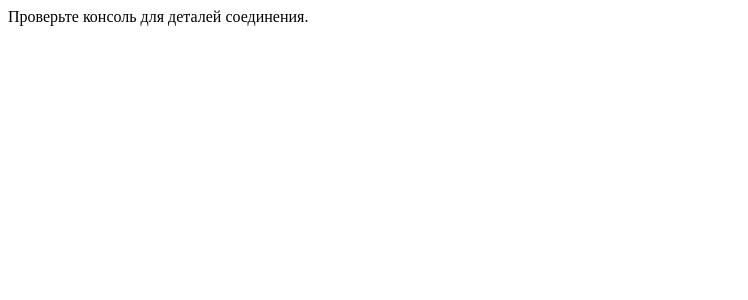
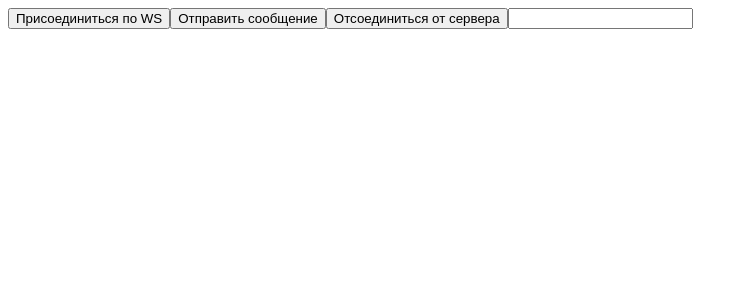
Before and after one commit to Alf51/MiniContactCenter-Client, a React (Create React App) app: page / in a window 1280 px wide. Shown: the top 300 px of the page, without its empty margins (0-748 px from the left). Built offline with nearby package versions, Linux system fonts and the light colour scheme; no server answers.

Commit message:
Добавил возможность отправлять сообщения на сервер

```diff
--- /dev/null
+++ b/src/components/sendUrlButtons.tsx
@@ -0,0 +1,30 @@
+import React, {ChangeEvent, useEffect, useState} from "react";
+import {MyMessage, useWebSocketConnection} from '../webSocketConnectiont'
+import {useConnect} from "../socketConnection";
+import {text} from "node:stream/consumers";
+
+export function SendUrlButtons(obj: { buttonName: string }) {
+    const {sendMessage, connectWS, disconnect} = useConnect()
+    const [inputText, setInputText] = useState<string>('')
+    const [message, setMessage] = useState<MyMessage>({from: '', text: "hay from React"})
+
+    useEffect(() => {
+        setMessage({
+            from: "",
+            text: inputText
+        })
+    }, [inputText])
+
+    const handleText = (event: ChangeEvent<HTMLInputElement>) => {
+        setInputText(event.target.value)
+    }
+
+    return (
+        <div>
+            <button onClick={() => connectWS()}>{obj.buttonName}</button>
+            <button onClick={() => sendMessage(message)}>Отправить сообщение</button>
+            <button onClick={() => disconnect()}>Отсоединиться от сервера</button>
+            <input type={'text'} onChange={handleText}></input>
+        </div>
+    );
+}
--- a/src/index.tsx
+++ b/src/index.tsx
@@ -1,12 +1,12 @@
 import React from 'react';
 import ReactDOM from 'react-dom/client';
-import WebSocketComponent from "./WebSocketConnectiont";
+import {SendUrlButtons} from "./components/sendUrlButtons";
 
 const root = ReactDOM.createRoot(
   document.getElementById('root') as HTMLElement
 );
 root.render(
   <React.StrictMode>
-      <WebSocketComponent></WebSocketComponent>
+      <SendUrlButtons buttonName={"Присоединиться по WS"}></SendUrlButtons>
   </React.StrictMode>
 );
--- /dev/null
+++ b/src/socketConnection.ts
@@ -0,0 +1,53 @@
+import {useRef, useState} from "react";
+import {Client} from "@stomp/stompjs";
+import {MyMessage} from "./webSocketConnectiont";
+
+
+export function useConnect() {
+    const clientRef = useRef(new Client())
+    const [isConnection, setConnection] = useState(false)
+
+    const connectWS = () => {
+        const client = new Client({
+                brokerURL: "ws://localhost:8080/ws",
+                onConnect: frame => {
+                    client.subscribe("/topic/message", message => {
+                        if (message) {
+                            console.log("Ответ от сервера: ", message.body)
+                        } else {
+                            console.log("Нет ответа от сервера")
+                        }
+                    })
+                }
+            }
+        )
+
+        clientRef.current = client
+        clientRef.current.activate()
+        setConnection(true)
+        console.log("Соединение успешно")
+    }
+
+    const sendMessage = (message: MyMessage) => {
+        if (isConnection && clientRef.current) {
+            clientRef.current.publish({destination: '/app/message', body: JSON.stringify(message)})
+        } else {
+            console.log('Соединение не установленно')
+        }
+    }
+
+    const disconnect = () => {
+        if (clientRef.current && isConnection) {
+            clientRef.current.deactivate()
+                .then(() => {
+                    setConnection(false)
+                    console.log('Соединение разорванно')
+                })
+                .catch((e) => console.log('Ошибка при попытке разорвать соединение ', e))
+        } else {
+            console.log('Соединение не установленно')
+        }
+    }
+
+    return {connectWS, sendMessage, disconnect}
+}
```
Also changed, not shown: src/App.tsx (deleted, +0 -12 lines).
